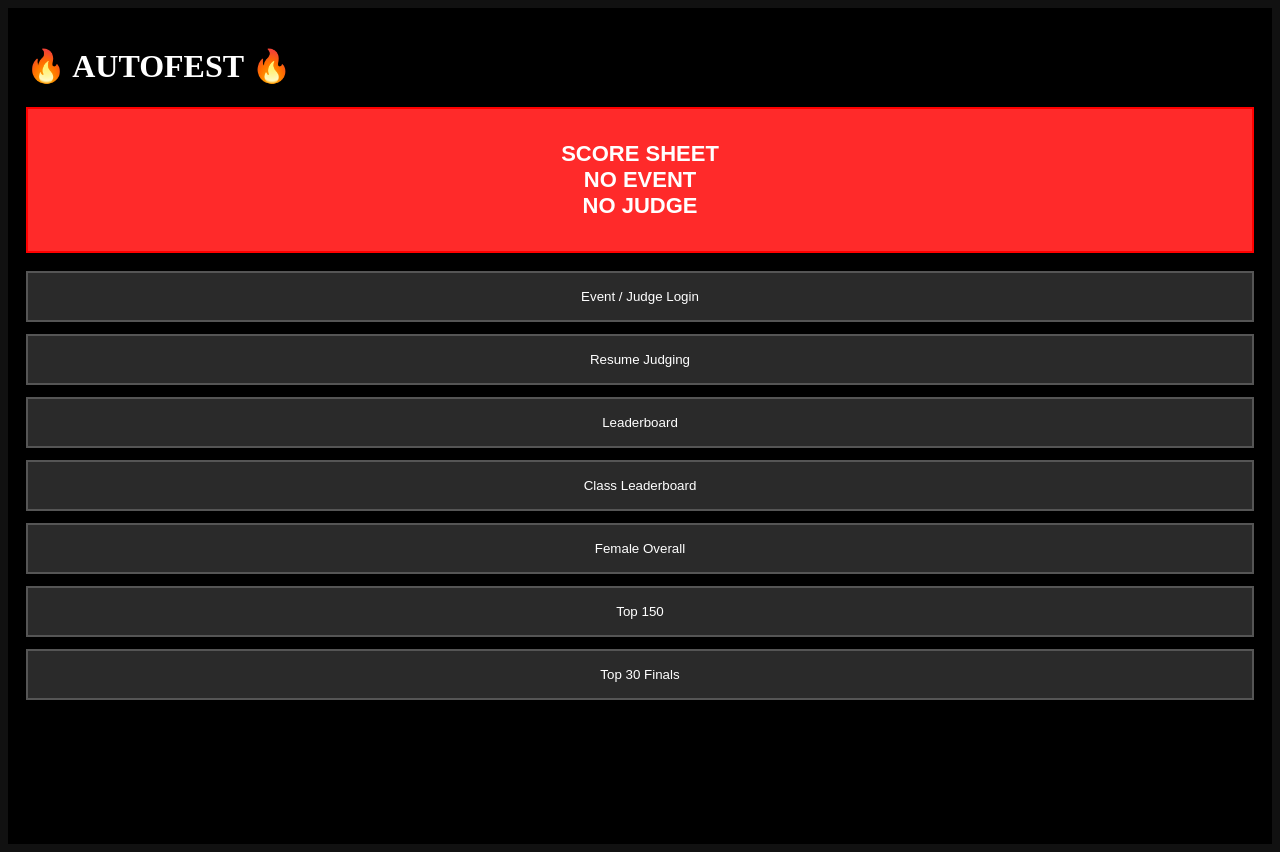
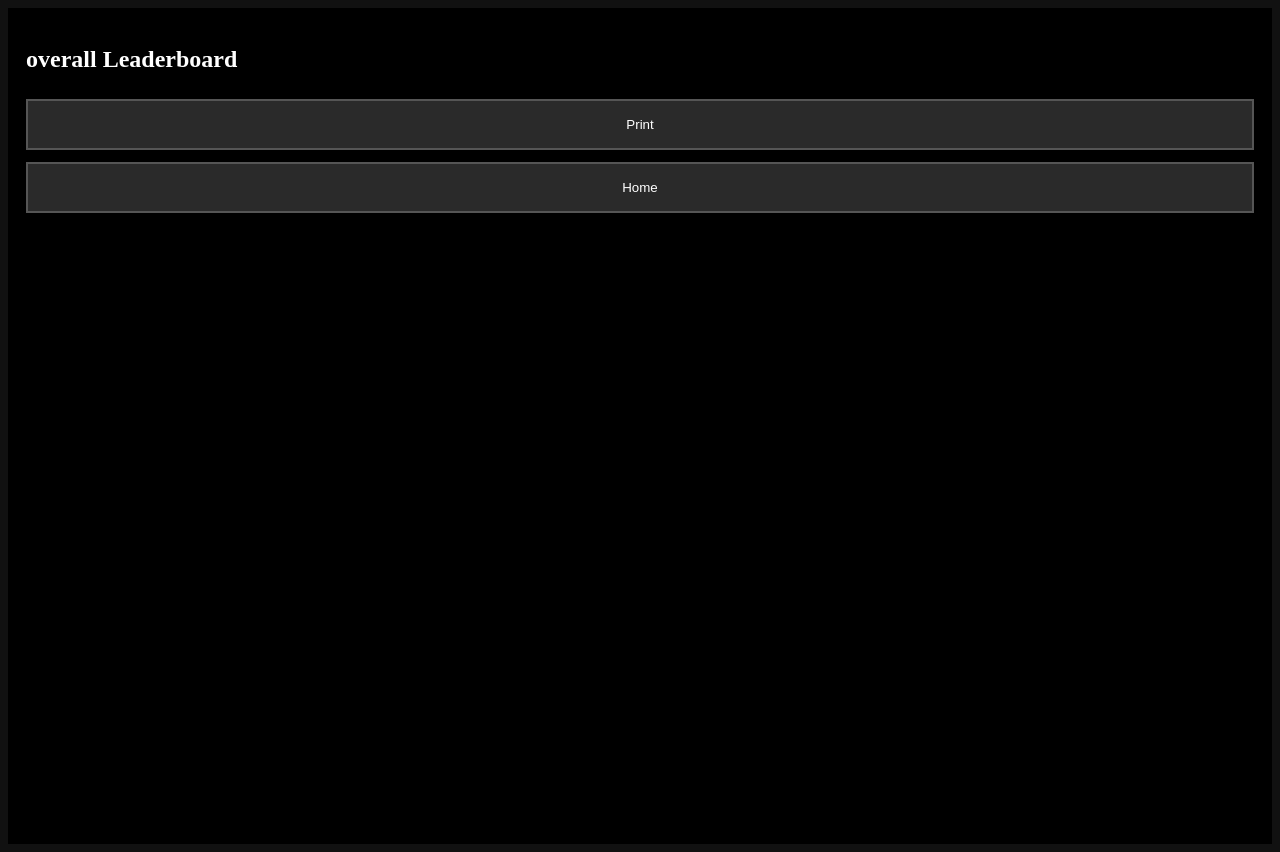
Before and after one commit to Les134/Autofest-2026-Final-App, a React (Create React App) app: page / in a window 1280 px wide. Both pictures are taken after a click on the button "Leaderboard". Built offline with nearby package versions, Linux system fonts and the light colour scheme.

Commit message:
Update App.js

```diff
--- a/src/App.js
+++ b/src/App.js
@@ -3,6 +3,7 @@ import React, { useState } from "react";
 export default function App() {
 
   const [screen, setScreen] = useState("home");
+  const [boardType, setBoardType] = useState("overall");
 
   const [events, setEvents] = useState({});
   const [selectedEvent, setSelectedEvent] = useState("");
@@ -45,32 +46,42 @@ export default function App() {
       width:"100%"
     },
 
+    // 🔥 Bigger but still inline
     smallBtn:{
-      padding:"8px 12px",
+      padding:"10px 16px",
       background:"#2a2a2a",
       color:"#fff",
-      border:"1px solid #666"
+      border:"2px solid #555",
+      fontSize:"14px"
     },
 
     active:{background:"#ff2a2a"},
 
-    row:{display:"flex",gap:"6px",flexWrap:"wrap",marginBottom:"10px"},
-
-    scoreRow:{
+    row:{
       display:"flex",
+      gap:"8px",
       flexWrap:"nowrap",
-      gap:"4px",
       overflowX:"auto",
       marginBottom:"10px"
     },
 
+    // 🔥 Bigger score buttons but still single line
+    scoreRow:{
+      display:"flex",
+      flexWrap:"nowrap",
+      gap:"6px",
+      overflowX:"auto",
+      marginBottom:"12px"
+    },
+
     scoreBtn:{
-      minWidth:"32px",
-      height:"32px",
+      minWidth:"44px",
+      height:"44px",
       background:"#2a2a2a",
-      border:"1px solid #666",
+      border:"2px solid #666",
       color:"#fff",
-      fontSize:"12px"
+      fontSize:"14px",
+      fontWeight:"bold"
     },
 
     input:{
@@ -85,7 +96,7 @@ export default function App() {
     label:{
       marginTop:"10px",
       marginBottom:"4px",
-      fontSize:"13px"
+      fontSize:"14px"
     }
   };
 
@@ -137,6 +148,31 @@ export default function App() {
     setScores({}); setTyres({left:false,right:false}); setDeductions([]);
   }
 
+  function combineScores(list){
+    const grouped={};
+    list.forEach(r=>{
+      if(!grouped[r.car]) grouped[r.car]={...r, totals:[]};
+      grouped[r.car].totals.push(r.total);
+    });
+
+    return Object.values(grouped).map(g=>{
+      let scores=[...g.totals].sort((a,b)=>a-b);
+      if(scores.length>2) scores=scores.slice(1,-1);
+      const avg=scores.reduce((a,b)=>a+b,0)/scores.length;
+      return {...g,total:Math.round(avg)};
+    });
+  }
+
+  function sort(list){
+    return [...list].sort((a,b)=>b.total-a.total);
+  }
+
+  function getEventResults(){
+    return results.filter(r=>r.event===selectedEvent);
+  }
+
+  function printPage(){ window.print(); }
+
   // ================= HOME =================
   if(screen==="home"){
     return(
@@ -170,23 +206,60 @@ export default function App() {
           Resume Judging
         </button>
 
-        <button style={styles.button}>Leaderboard</button>
-        <button style={styles.button}>Class Leaderboard</button>
-        <button style={styles.button}>Female Overall</button>
-        <button style={styles.button}>Top 150</button>
-        <button style={styles.button}>Top 30 Finals</button>
+        <button style={styles.button} onClick={()=>{setBoardType("overall");setScreen("leaderboard");}}>
+          Leaderboard
+        </button>
+
+        <button style={styles.button} onClick={()=>{setBoardType("class");setScreen("leaderboard");}}>
+          Class Leaderboard
+        </button>
+
+        <button style={styles.button} onClick={()=>{setBoardType("female");setScreen("leaderboard");}}>
+          Female Overall
+        </button>
+
+        <button style={styles.button} onClick={()=>{setBoardType("top150");setScreen("leaderboard");}}>
+          Top 150
+        </button>
+
+        <button style={styles.button} onClick={()=>{setBoardType("top30");setScreen("leaderboard");}}>
+          Top 30 Finals
+        </button>
       </div>
     );
   }
 
-  // ================= EVENT / JUDGE =================
+  // ================= LEADERBOARD =================
+  if(screen==="leaderboard"){
+
+    let data = combineScores(getEventResults());
+
+    if(boardType==="female") data = data.filter(r=>r.gender==="F");
+    if(boardType==="top30") data = sort(data).slice(0,30);
+    if(boardType==="top150") data = sort(data).slice(0,150);
+
+    return(
+      <div style={styles.container}>
+        <h2>{boardType} Leaderboard</h2>
+
+        <button style={styles.button} onClick={printPage}>Print</button>
+
+        {sort(data).map((r,i)=>(
+          <div key={i}>
+            #{i+1} | {r.car} | {r.carClass} | {r.total}
+          </div>
+        ))}
+
+        <button style={styles.button} onClick={()=>setScreen("home")}>Home</button>
+      </div>
+    );
+  }
+
+  // ================= JUDGE =================
   if(screen==="judge"){
     return(
       <div style={styles.container}>
-        <h2>Create / Select Event</h2>
-
-        <input style={styles.input}
-          value={eventName}
+        <input style={styles.input} value={eventName}
           onChange={(e)=>setEventName(e.target.value)}
           placeholder="Event Name"
         />
@@ -200,10 +273,7 @@ export default function App() {
           </button>
         ))}
 
-        <h3>Add Judges</h3>
-
-        <input style={styles.input}
-          value={newJudge}
+        <input style={styles.input} value={newJudge}
           onChange={(e)=>setNewJudge(e.target.value)}
           placeholder="Judge Name"
         />
@@ -239,13 +309,11 @@ export default function App() {
           placeholder="Car No / Rego"
         />
 
-        {/* INLINE GENDER */}
         <div style={styles.row}>
           <button style={{...styles.smallBtn,...(gender==="M"?styles.active:{})}} onClick={()=>setGender("M")}>Male</button>
           <button style={{...styles.smallBtn,...(gender==="F"?styles.active:{})}} onClick={()=>setGender("F")}>Female</button>
         </div>
 
-        {/* INLINE CLASS */}
         <div style={styles.row}>
           {classes.map(c=>(
             <button key={c}
@@ -256,7 +324,6 @@ export default function App() {
           ))}
         </div>
 
-        {/* SCORE ROWS */}
         {categories.map(cat=>(
           <div key={cat}>
             <div style={styles.label}>{cat}</div>
@@ -272,13 +339,11 @@ export default function App() {
           </div>
         ))}
 
-        {/* TYRES */}
         <div style={styles.row}>
           <button style={{...styles.smallBtn,...(tyres.left?styles.active:{})}} onClick={()=>toggleTyre("left")}>Left +5</button>
           <button style={{...styles.smallBtn,...(tyres.right?styles.active:{})}} onClick={()=>toggleTyre("right")}>Right +5</button>
         </div>
 
-        {/* DEDUCTIONS */}
         <div style={styles.row}>
           {deductionList.map(d=>(
             <button key={d}
```
